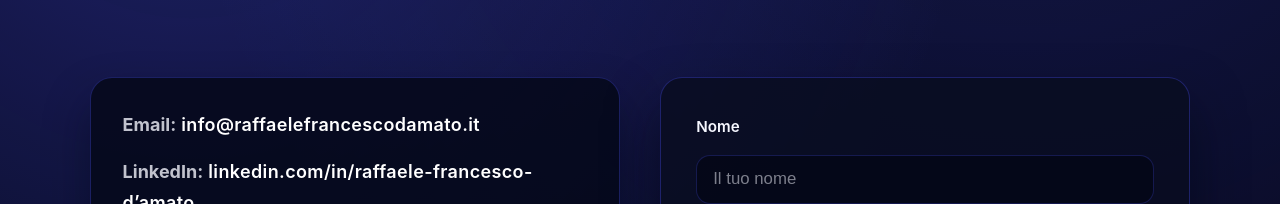
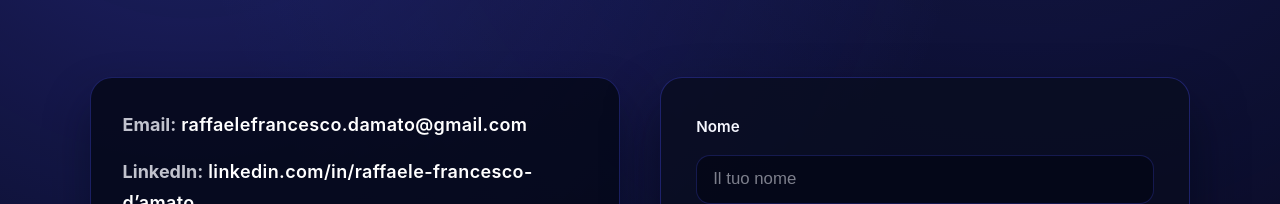
Before and after one commit to raffaelefrancescodamato-ai/web, a plain HTML site: page index.html in a window 1280 px wide. Shown: the part 4317-4521 px from the top of the page. Drawn offline with Linux system fonts and the light colour scheme.

Commit message:
update email

```diff
--- a/index.html
+++ b/index.html
@@ -217,7 +217,7 @@
         </div>
         <div class="contact-grid">
           <div class="contact-info fade-in">
-            <p><strong>Email:</strong> <a href="mailto:info@raffaelefrancescodamato.it">info@raffaelefrancescodamato.it</a></p>
+            <p><strong>Email:</strong> <a href="mailto:raffaelefrancesco.damato@gmail.com">raffaelefrancesco.damato@gmail.com</a></p>
             <p><strong>LinkedIn:</strong> <a href="https://www.linkedin.com/in/raffaele-francesco-d%E2%80%99amato-32a833382/" target="_blank" rel="noreferrer">linkedin.com/in/raffaele-francesco-d&rsquo;amato</a></p>
             <p><strong>WhatsApp:</strong> <a href="https://wa.me/393663558391?text=Ciao%20Raffaele%2C%20ho%20visto%20il%20tuo%20sito%20e%20vorrei%20maggiori%20informazioni" target="_blank" rel="noreferrer">wa.me/393663558391</a></p>
             <a class="btn primary" href="https://wa.me/393663558391?text=Ciao%20Raffaele%2C%20ho%20visto%20il%20tuo%20sito%20e%20vorrei%20maggiori%20informazioni" target="_blank" rel="noreferrer">Scrivimi su WhatsApp</a>
@@ -244,7 +244,7 @@
       <p>&copy; <span id="year"></span> Raffaele Francesco D'Amato. Tutti i diritti riservati.</p>
       <div class="footer-links">
         <a href="#home">Torna su</a>
-        <a href="mailto:info@raffaelefrancescodamato.it">Email</a>
+        <a href="mailto:raffaelefrancesco.damato@gmail.com">Email</a>
         <a href="https://www.linkedin.com/in/raffaele-francesco-d%E2%80%99amato-32a833382/" target="_blank" rel="noreferrer">LinkedIn</a>
       </div>
     </div>
```
